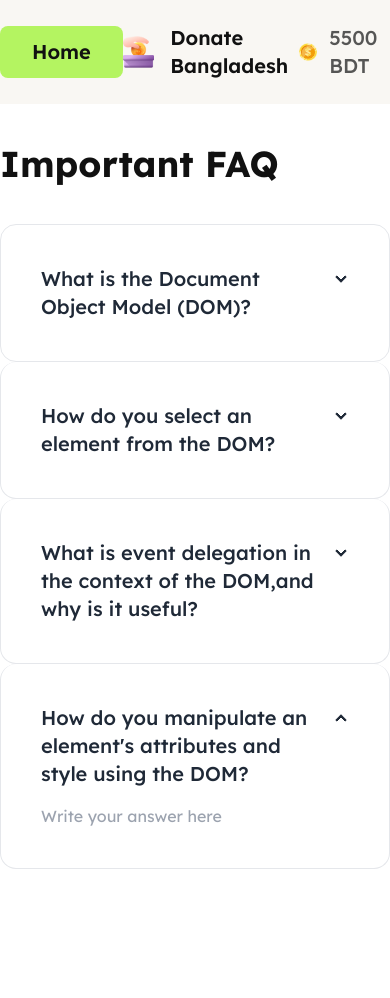
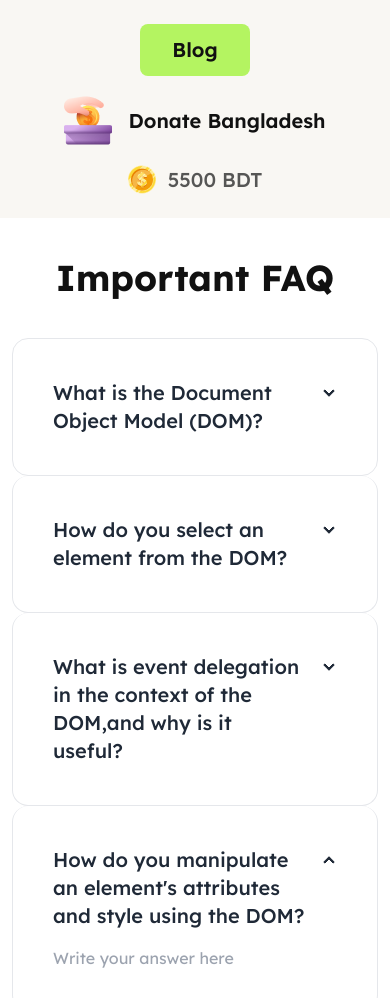
Before and after one commit to rahidulislampritom/A-website-for-donation, a plain HTML site: page home.html in a window 390 px wide. Shown: the top 998 px of the page. Before the commit the page ends 869 px from the top, so only its background shows below. Drawn offline with nearby package versions, Linux system fonts and the light colour scheme.

Commit message:
home page also done

```diff
--- a/home.html
+++ b/home.html
@@ -36,11 +36,11 @@
 <body class="font-lexend-font">
     <!-- header start here -->
     <header>
-        <nav class="max-w-screen-2xl mx-auto">
-            <div class="flex items-center justify-around bg-[#F9F7F3] py-6">
+        <nav class="w-full lg:max-w-screen-2xl mx-auto">
+            <div class="flex lg:flex-row flex-col items-center lg:justify-around gap-5 lg:gap-0  bg-[#F9F7F3] py-6">
                 <div>
                     <button
-                        class="bg-btn-color py-3 px-8 rounded-lg text-xl font-semibold  text-heading-color">Home</button>
+                        class="bg-btn-color py-3 px-8 rounded-lg text-xl font-semibold  text-heading-color">Blog</button>
                 </div>
                 <div class="flex items-center gap-4">
                     <div>
@@ -62,13 +62,13 @@
         </nav>
     </header>
     <!-- main section start here -->
-    <main class="max-w-screen-xl mx-auto">
+    <main class="w-full lg:max-w-screen-xl mx-auto">
         <section class="my-10">
             <div>
-                <h1 class="text-heading-color text-4xl font-bold">Important FAQ</h1>
+                <h1 class="text-heading-color text-4xl font-bold text-center lg:text-left">Important FAQ</h1>
             </div>
         </section>
-        <section>
+        <section class="mx-3 lg:mx-0">
             <div class="collapse collapse-arrow border p-6">
                 <input type="radio" name="my-accordion-3" checked="checked" />
                 <div class="collapse-title text-xl font-medium">What is the Document Object Model (DOM)?</div>
@@ -85,14 +85,16 @@
             </div>
             <div class="collapse collapse-arrow border border-t-0 p-6">
                 <input type="radio" name="my-accordion-3" checked="checked" />
-                <div class="collapse-title text-xl font-medium">What is event delegation in the context of the DOM,and why is it useful?</div>
+                <div class="collapse-title text-xl font-medium">What is event delegation in the context of the DOM,and
+                    why is it useful?</div>
                 <div class="collapse-content">
                     <input class="outline-none" type="text" placeholder="Write your answer here">
                 </div>
             </div>
             <div class="collapse collapse-arrow border border-t-0 p-6">
                 <input type="radio" name="my-accordion-3" checked="checked" />
-                <div class="collapse-title text-xl font-medium">How do you manipulate an element's attributes and style using the DOM?</div>
+                <div class="collapse-title text-xl font-medium">How do you manipulate an element's attributes and style
+                    using the DOM?</div>
                 <div class="collapse-content">
                     <input class="outline-none" type="text" placeholder="Write your answer here">
                 </div>
```
